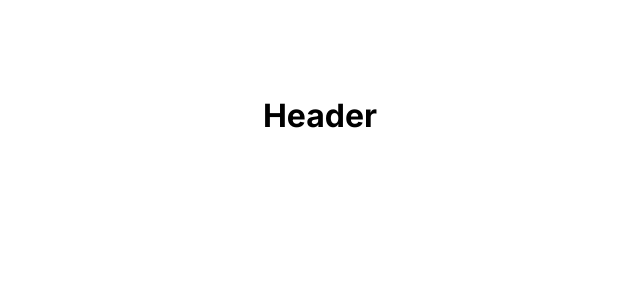
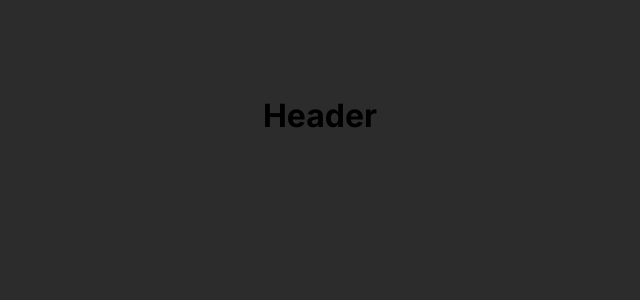
Before and after one commit to moglylima/port-mogle, a Next.js app: page / in a window 1280 px wide. Shown: the top 300 px of the page, without its empty margins (320-960 px from the left). Built offline with nearby package versions, Linux system fonts and the light colour scheme.

Commit message:
doc: Defining global styles, variables

```diff
--- a/src/app/globals.scss
+++ b/src/app/globals.scss
@@ -1,6 +1,8 @@
 :root {
-  }
-
+  --text-primary: white;
+  --text-secondary: #B3B3B3;
+  --bg-primary: #2C2C2C;
+}
 
 * {
   box-sizing: border-box;
@@ -15,5 +17,5 @@ body {
 }
 
 body {
-
+  background-color: var(--bg-primary);
 }
```
